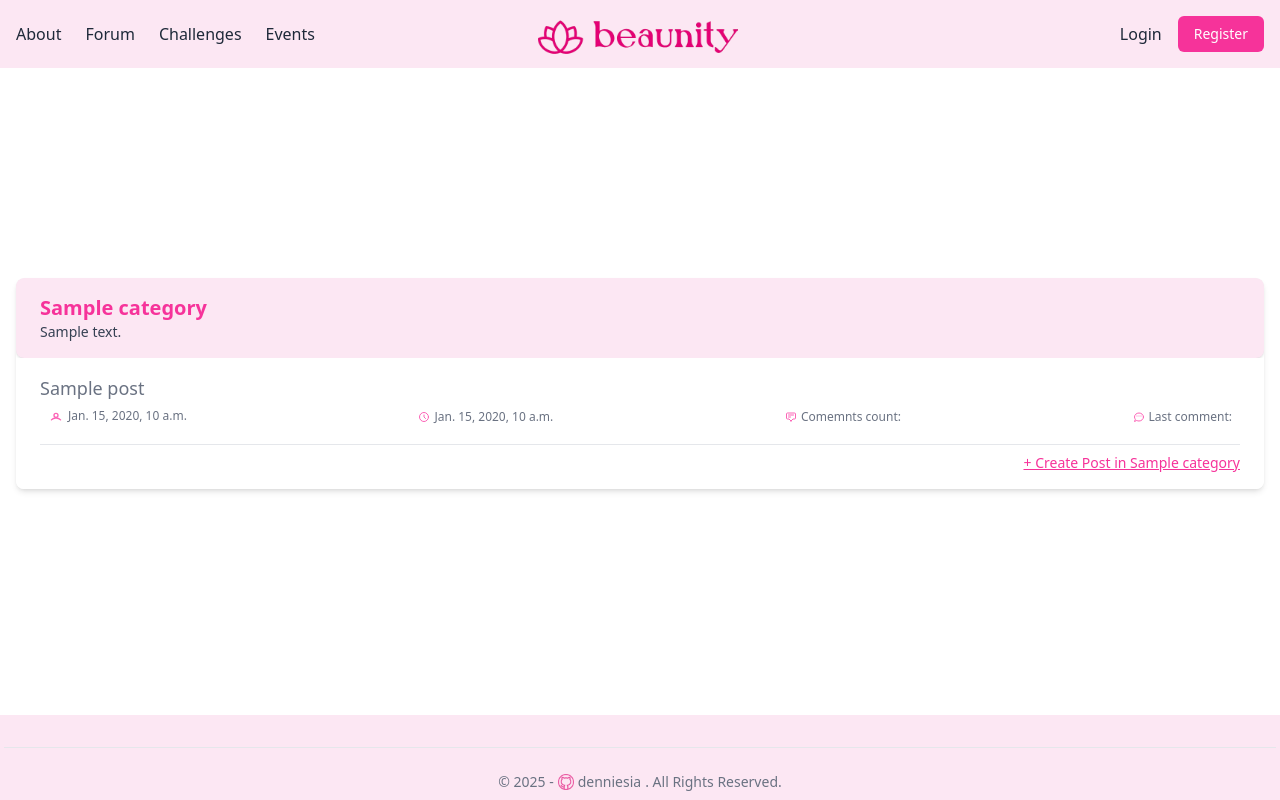
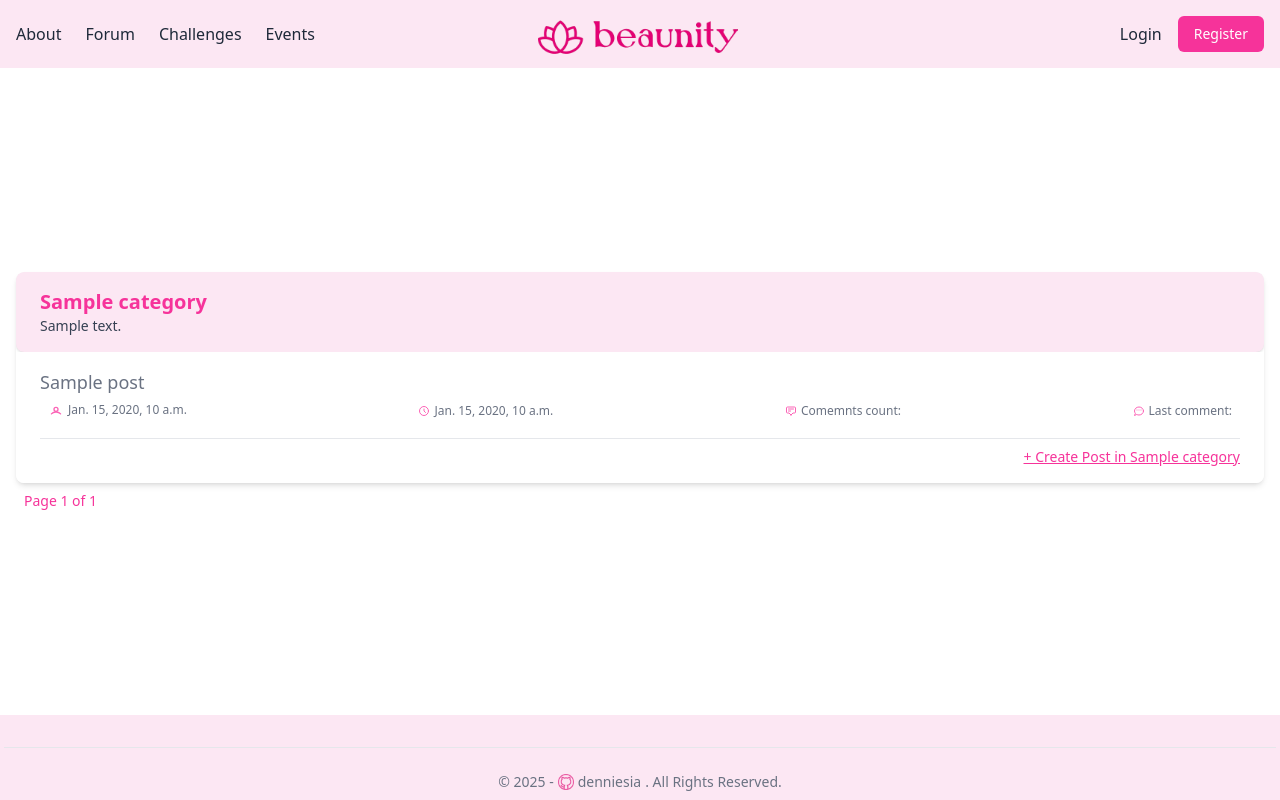
Before and after one commit to denniesia/beaunity, a Django app: template templates/category/category-details.html in a window 1280 px wide. Run offline with Django 5.2, Linux system fonts and the light colour scheme; the template is opened without the code that fills it: most values are stand-ins (such as "Sample title", 1, 10 or a date in 2020); some libraries are stand-ins or nearby versions.

Commit message:
feat: pagination on category details page

```diff
--- a/templates/category/category-details.html
+++ b/templates/category/category-details.html
@@ -5,7 +5,7 @@
 <div class="w-full max-w-screen-xl mx-auto px-4 py-8">
 
         <!-- Categories Container -->
-    <div class="space-y-8 mb-4">
+    <div class="space-y-2">
         <!-- Single Category -->
         <div class="rounded-lg overflow-hidden shadow-md">
             <!-- Category Header -->
@@ -31,8 +31,8 @@
             <!-- Posts -->
             <div class="bg-white px-6 py-2 hover:bg-gray-50 ">
                 <div class="grid-cols-3 gap-4 items-start py-2 border-b border-gray-200">
-                    {% if posts %}
-                        {% for post in posts %}
+                    {% if page_obj %}
+                        {% for post in page_obj %}
                             <div>
                                 <a href="{% url 'post-details' post.pk %}" class="block text-lg text-gray-500 hover:text-pink-600 mb-1">
                                     {{ post.title }}
@@ -75,13 +75,22 @@
                     {% endif %}
                 </div>
                 <div class="flex justify-end py-2">
-
                     <a href="{% url 'post-create' %}" class="text-sm text-pink-500 hover:text-pink-700 underline">
                         + Create Post in {{ category.title }}
                     </a>
                 </div>
             </div>
         </div>
+        <div class="text-sm font-medium text-pink-500 ml-2">
+            {% if page_obj.has_previous %}
+                <a href="?page={{ page_obj.previous_page_number }}" class=" hover:text-blue-700">Previous</a>
+            {% endif %}
+            <span>Page {{ page_obj.number }} of {{ page_obj.paginator.num_pages }}</span>
+            {% if page_obj.has_next %}
+                <a href="?page={{ page_obj.next_page_number }}" class="hover:text-blue-700">Next</a>
+                <a href="?page={{ page_obj.paginator.num_pages }}" class="hover:text-blue-700">Last</a>
+            {% endif %}
+        </div>
     </div>
 </div>
 
--- a/theme/static/css/dist/styles.css
+++ b/theme/static/css/dist/styles.css
@@ -10,6 +10,7 @@
     --color-red-500: oklch(63.7% 0.237 25.331);
     --color-red-600: oklch(57.7% 0.245 27.325);
     --color-red-700: oklch(50.5% 0.213 27.518);
+    --color-blue-700: oklch(48.8% 0.243 264.376);
     --color-pink-50: oklch(97.1% 0.014 343.198);
     --color-pink-100: oklch(94.8% 0.028 342.258);
     --color-pink-200: oklch(89.9% 0.061 343.231);
@@ -980,6 +981,11 @@
     }
   }
   @media (hover: hover) {
+    .hover\:text-blue-700:hover {
+      color: var(--color-blue-700);
+    }
+  }
+  @media (hover: hover) {
     .hover\:text-pink-500:hover {
       color: var(--color-pink-500);
     }
```
Also changed, not shown: beaunity/category/views.py (+8 -2 lines).
